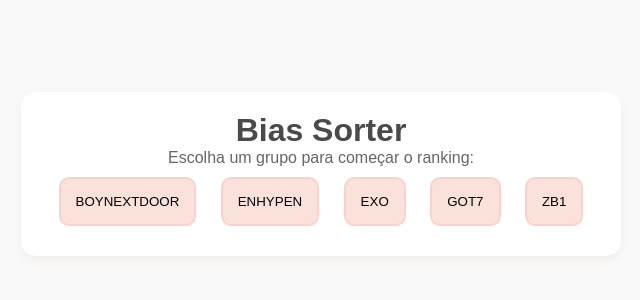
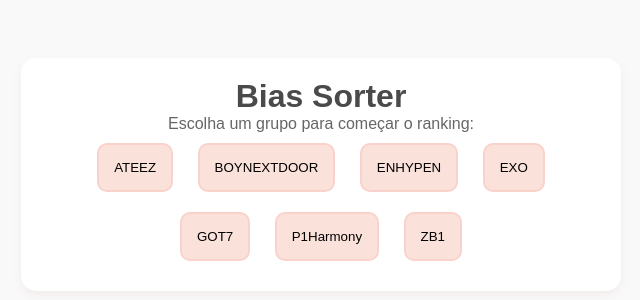
Before and after one commit to raphaguiar/Bias-Sorter, a plain HTML site: page index.html in a window 1280 px wide. Shown: the part 226-526 px from the top of the page, without its empty margins (319-959 px from the left). Drawn offline with Linux system fonts and the light colour scheme; a web font is replaced by a local one.

Commit message:
Update index.html

```diff
--- a/index.html
+++ b/index.html
@@ -13,10 +13,12 @@
         <h1>Bias Sorter</h1>
         <p>Escolha um grupo para começar o ranking:</p>
         <div class="group-selection">
+            <button onclick="selectGroup('ateez')">ATEEZ</button>
             <button onclick="selectGroup('bonedo')">BOYNEXTDOOR</button>
             <button onclick="selectGroup('enhypen')">ENHYPEN</button>
             <button onclick="selectGroup('exo')">EXO</button>
             <button onclick="selectGroup('got7')">GOT7</button>
+            <button onclick="selectGroup('p1h')">P1Harmony</button>
             <button onclick="selectGroup('zb1')">ZB1</button>
         </div>
         <div id="battleSection" style="display: none;">
```
